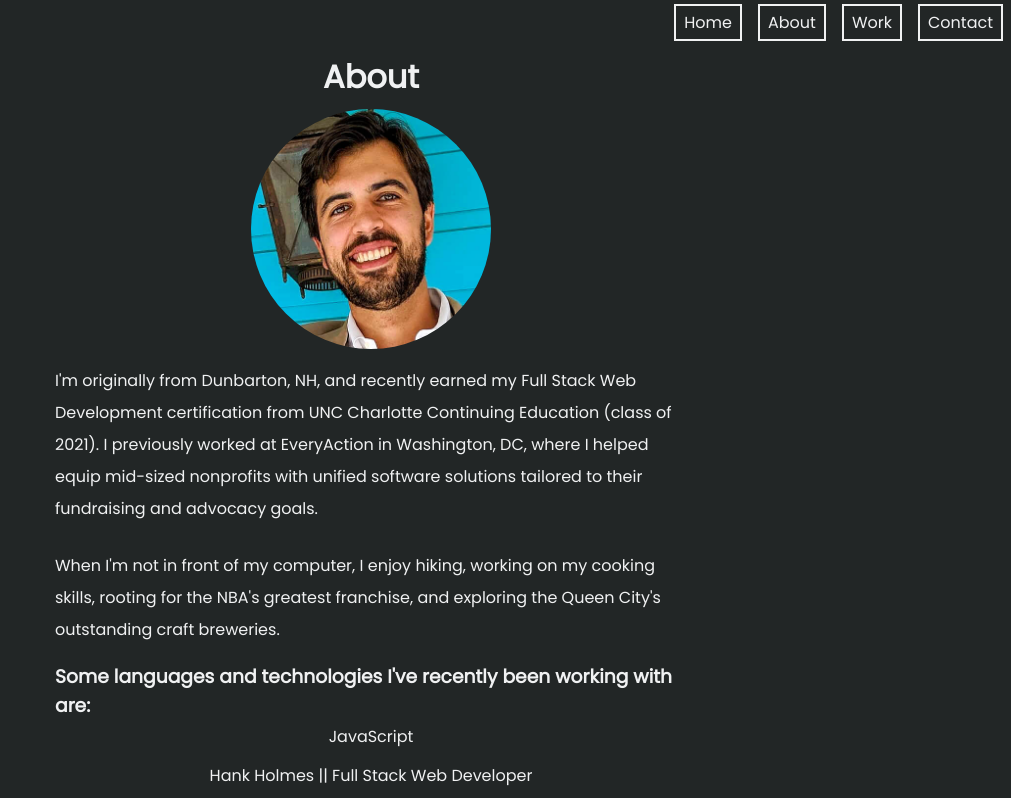
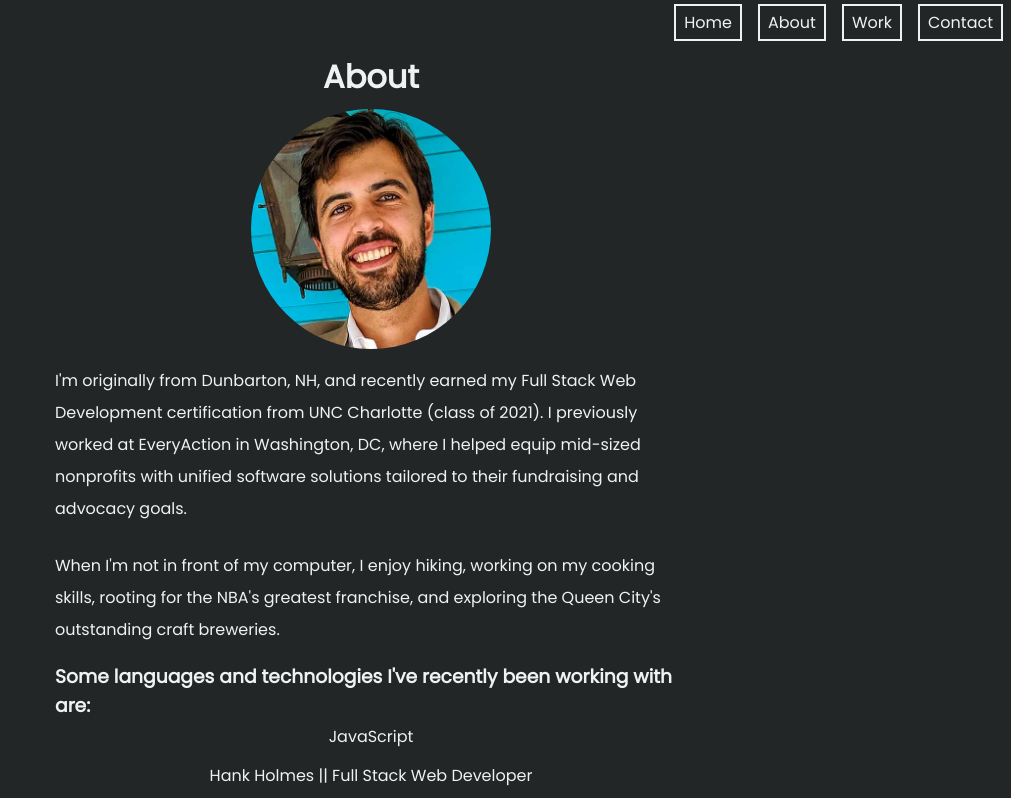
Before and after one commit to HHH-603/V2-Portfolio, a React (Create React App) app: page /about in a window 1280 px wide. Shown: the top 798 px of the page, without its empty margins (269-1280 px from the left). Built offline with nearby package versions, Linux system fonts and the light colour scheme.

Commit message:
Edited some of the text in my about page.

```diff
--- a/src/pages/about/index.js
+++ b/src/pages/about/index.js
@@ -17,7 +17,7 @@ const About = () => {
             <div className="row">
                 <div className="about-container">
                     <p>
-                        I'm originally from <a className="about-link" href="https://en.wikipedia.org/wiki/Dunbarton,_New_Hampshire">Dunbarton, NH</a>, and recently earned my Full Stack Web Development certification from <a className="about-link" href="https://en.wikipedia.org/wiki/University_of_North_Carolina_at_Charlotte">UNC Charlotte Continuing Education</a> (class of 2021). I previously worked at EveryAction in Washington, DC, where I helped equip mid-sized nonprofits with unified software solutions tailored to their fundraising and advocacy goals.
+                        I'm originally from <a className="about-link" href="https://en.wikipedia.org/wiki/Dunbarton,_New_Hampshire">Dunbarton, NH</a>, and recently earned my Full Stack Web Development certification from <a className="about-link" href="https://en.wikipedia.org/wiki/University_of_North_Carolina_at_Charlotte">UNC Charlotte</a> (class of 2021). I previously worked at EveryAction in Washington, DC, where I helped equip mid-sized nonprofits with unified software solutions tailored to their fundraising and advocacy goals.
                     </p>
                     <br />
                     <p>
```
